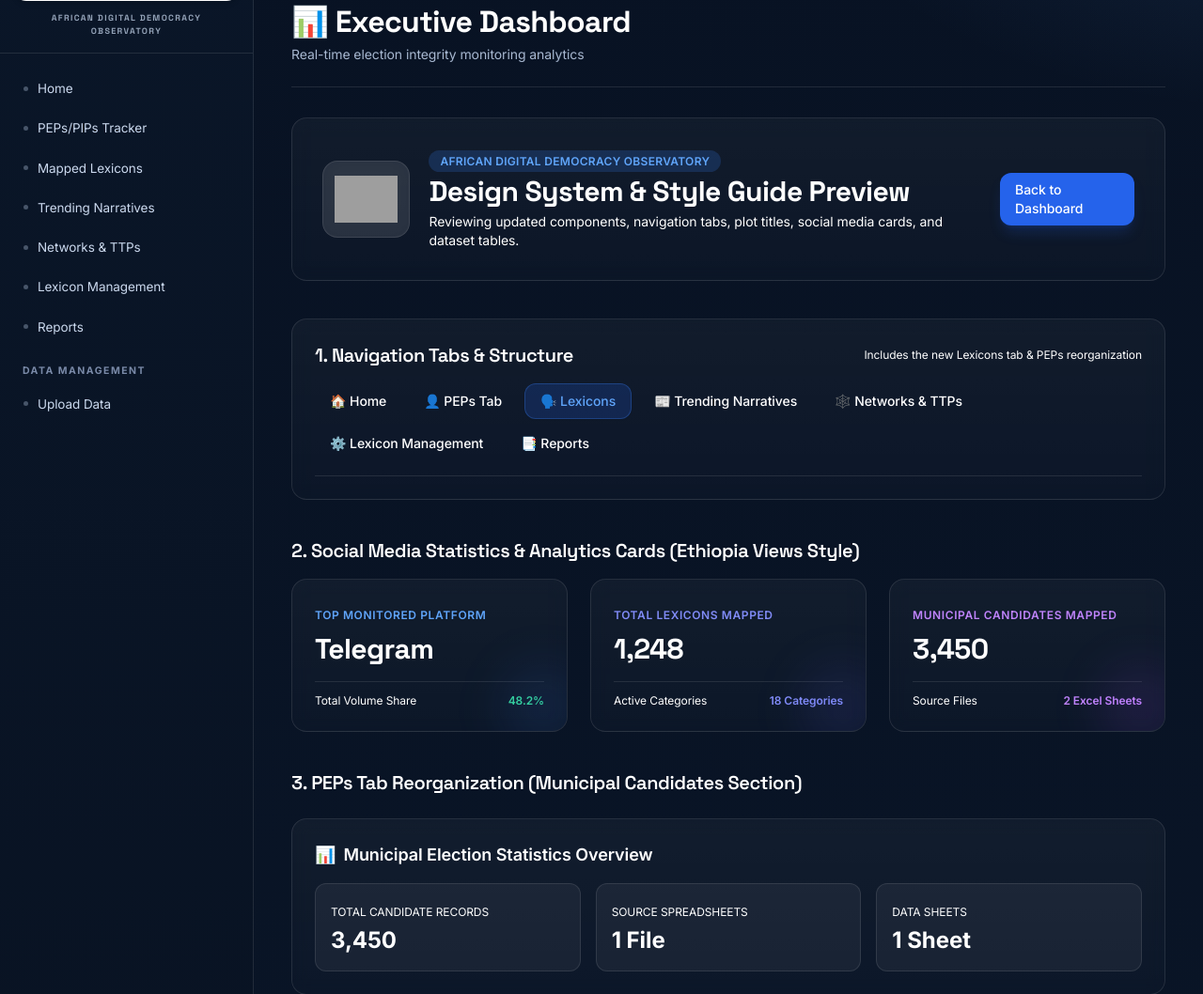
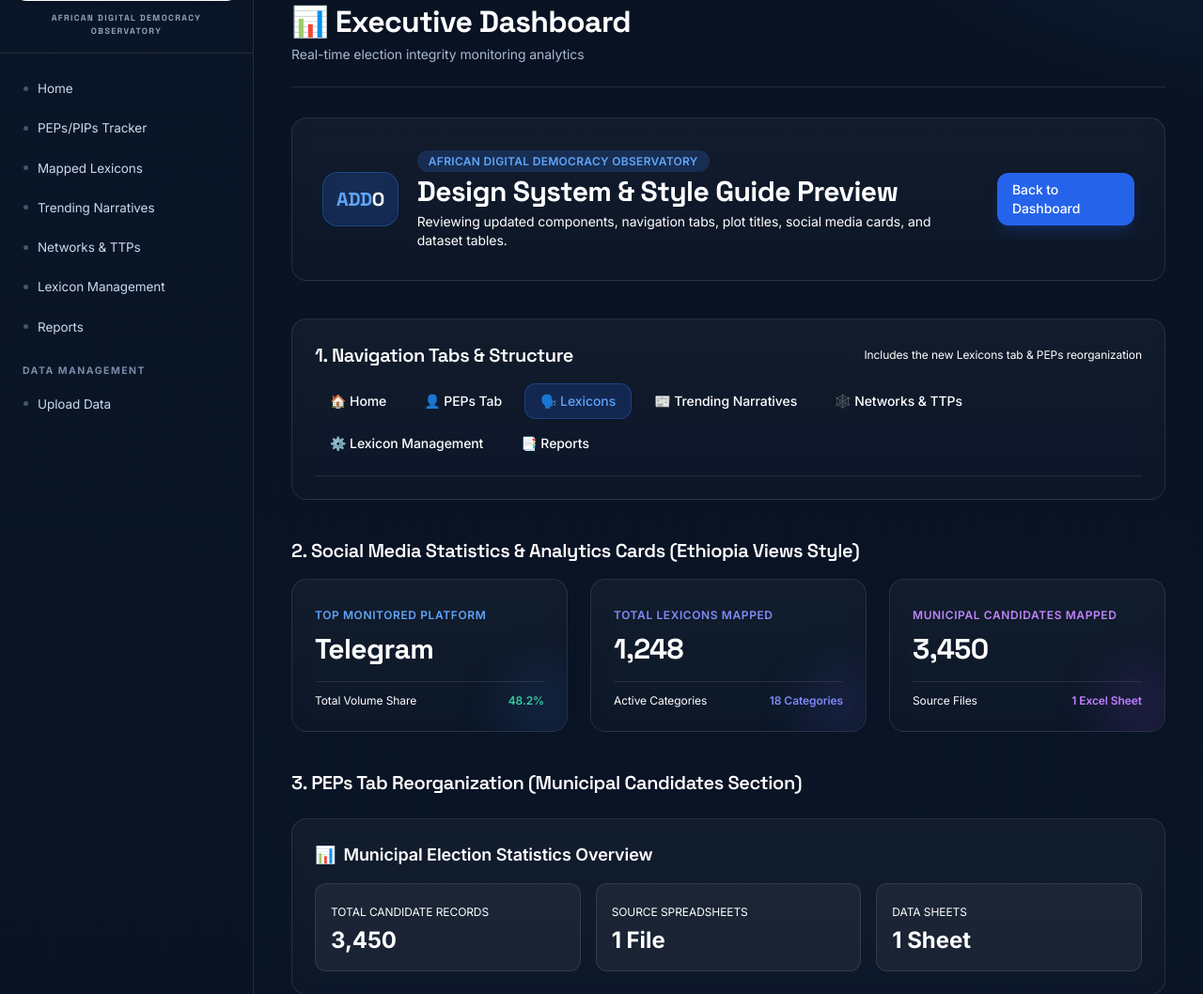
Before and after one commit to hanna-tes/South-Africa-election-monitor, a Django app: template dashboard/templates/dashboard/style_guide.html in a window 1280 px wide. Shown: the part 153-1211 px from the top of the page at 94% size. Run offline with Django 4.2, Linux system fonts and the light colour scheme; the template is opened without the code that fills it, so the values that code supplies are empty; some libraries are stand-ins or nearby versions; grey boxes are pictures that could not be loaded.

Commit message:
Update style_guide.html

```diff
--- a/dashboard/templates/dashboard/style_guide.html
+++ b/dashboard/templates/dashboard/style_guide.html
@@ -6,12 +6,11 @@
 {% block content %}
 <div class="max-w-7xl mx-auto space-y-10 pb-16">
 
-    <!-- Header Section with ADD O Logo Integration -->
+    <!-- Header Section with ADD O Branding / Logo Replacement -->
     <div class="panel p-8 flex flex-col md:flex-row items-start md:items-center justify-between gap-6">
         <div class="flex items-center space-x-5">
-            <div class="bg-white/10 p-3 rounded-2xl border border-white/10 backdrop-blur-md">
-                <!-- ADD O Logo Integration -->
-                <img src="{% static 'images/addo_logo.png' %}" alt="African Digital Democracy Observatory Logo" class="h-14 w-auto object-contain">
+            <div class="bg-blue-600/20 p-3.5 rounded-2xl border border-blue-500/30 backdrop-blur-md flex items-center justify-center text-blue-400 font-display font-bold text-xl">
+                ADD<span class="text-white">O</span>
             </div>
             <div>
                 <span class="px-3 py-1 bg-blue-500/20 text-blue-400 rounded-full text-xs font-semibold tracking-wide uppercase">African Digital Democracy Observatory</span>
@@ -71,7 +70,7 @@
                 <p class="text-3xl font-display font-bold text-white mt-2">3,450</p>
                 <div class="mt-4 flex items-center justify-between text-xs text-muted pt-3 border-t border-white/10">
                     <span>Source Files</span>
-                    <span class="text-purple-400 font-semibold">2 Excel Sheets</span>
+                    <span class="text-purple-400 font-semibold">1 Excel Sheet</span>
                 </div>
             </div>
         </div>
@@ -185,7 +184,7 @@
                 </div>
             </div>
             <div class="p-4 bg-white/5 border border-white/10 rounded-xl">
-                <h3 class="end font-bold text-white mb-2">Xenophobia & Slurs</h3>
+                <h3 class="font-bold text-white mb-2">Xenophobia & Slurs</h3>
                 <div class="flex flex-wrap gap-1">
                     <span class="px-2 py-0.5 bg-white/10 rounded text-xs text-muted">lekula</span>
                     <span class="px-2 py-0.5 bg-white/10 rounded text-xs text-muted">makwerekwere</span>
```
